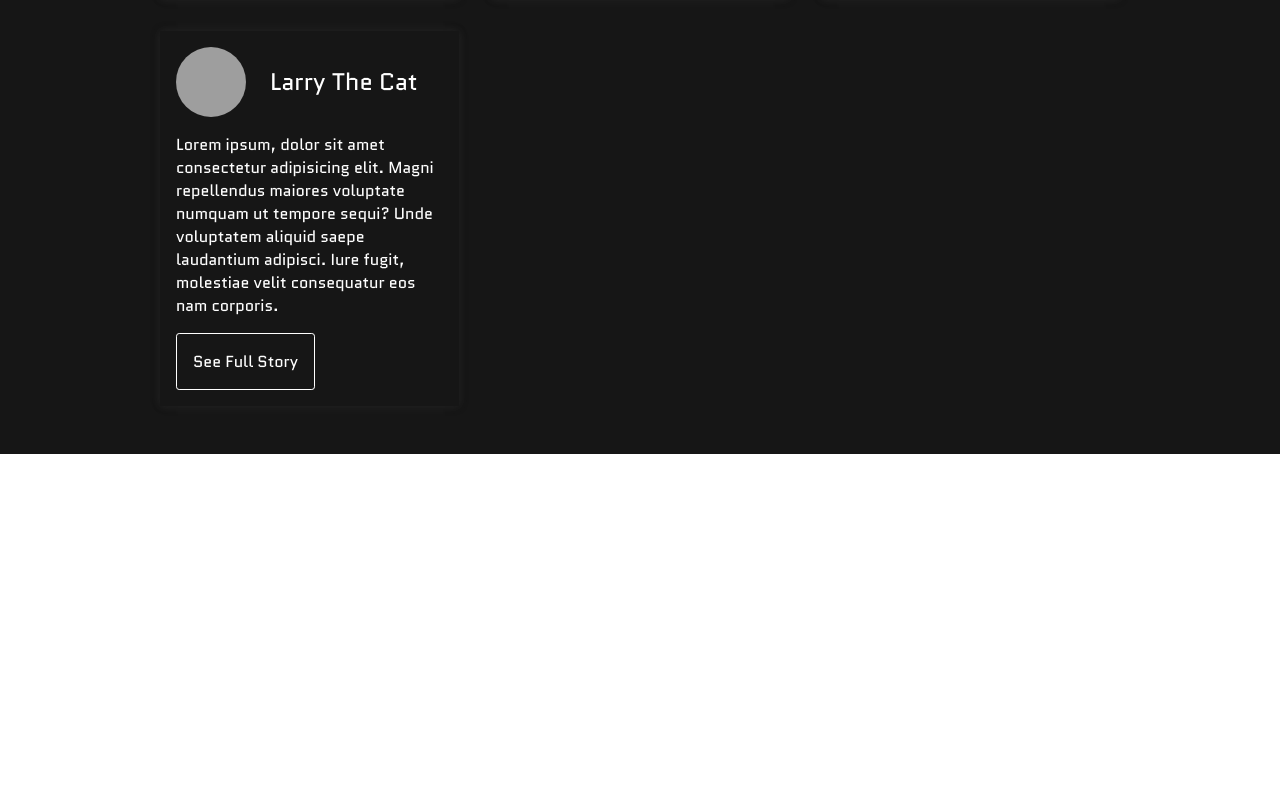
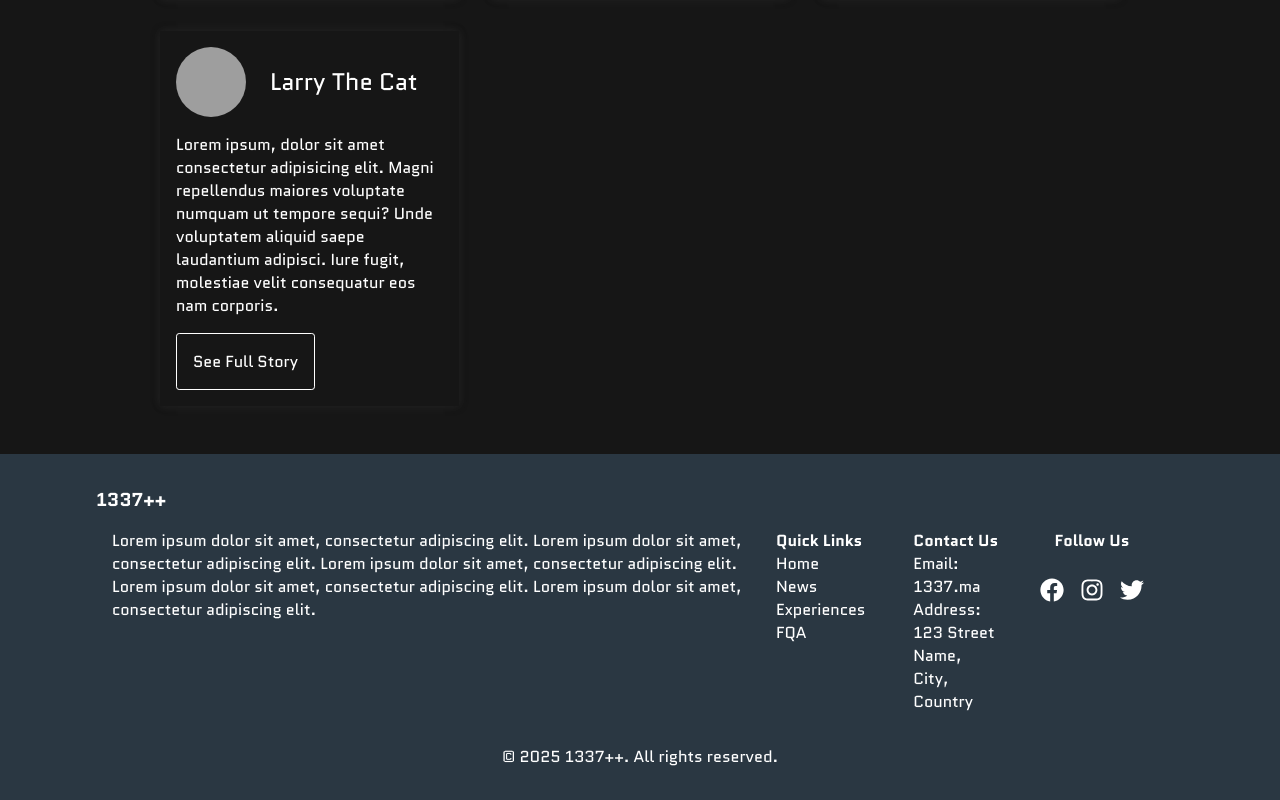
Before and after one commit to med-ouahman/1337-app, a React (Vite) app: page / in a window 1280 px wide. Shown: the part 2067-2867 px from the top of the page. Before the commit the page ends 2521 px from the top, so only its background shows below. Built offline with nearby package versions, Linux system fonts and the light colour scheme; grey boxes are pictures that could not be loaded; a web font is replaced by a local one.

Commit message:
adding footer

```diff
--- /dev/null
+++ b/src/components/footer/footer.css
@@ -0,0 +1,129 @@
+.footer-container {
+    background: #2a3742;
+    display: flex;
+    flex-wrap: wrap;
+    justify-content: center;
+}
+
+.footer-content
+{
+    width: 90%;
+    margin: auto;
+    padding: 2rem;
+    display: flex;
+    flex-direction: column;
+    align-items: center;
+}
+.footer-title
+{
+    width: 100%;
+
+}
+.footer-add
+{
+    display: flex;
+    padding: 1rem;
+}
+.Quick-Links
+{
+    padding: 0rem 2rem 2rem 2rem;
+
+}
+.Quick-Links ul li
+{
+    text-decoration: none;
+    list-style: none;
+}
+.Quick-Links ul li a
+{
+    text-decoration: none;
+    color: #ffff;
+}
+.Contact-Us
+{
+    width: 20rem;
+    padding: 0rem 1rem 1rem 1rem;
+}
+.Contact-Us ul li
+{
+    list-style: none;
+}
+.Follow-Us
+{
+    width: 12rem;
+    display: flex;
+    text-align: center;
+    flex-direction: column;
+}
+.icons
+{
+    padding: 1rem;
+    display: flex;
+    justify-content: center;
+}
+.Follow-Us a
+{
+    padding: 0.5rem;
+    color: #ffff;
+}
+.social-icon :hover
+{
+    font-size: 20px;
+    color: #868686;
+}
+.copyright
+{
+    display: flex;
+    justify-content: center;
+}
+@media screen and (max-width: 800px) {
+    .footer-container {
+        flex-direction: column;
+        align-items: center;
+        padding: 1rem;
+    }
+
+    .footer-content {
+        width: 100%;
+        padding: 1rem;
+    }
+
+    .footer-add {
+        flex-direction: column;
+        text-align: center;
+    }
+
+    .Quick-Links,
+    .Contact-Us,
+    .Follow-Us {
+        width: 100%;
+        text-align: center;
+        padding: 1rem 0;
+    }
+
+    .icons {
+        justify-content: center;
+        flex-wrap: wrap;
+    }
+}
+
+@media screen and (max-width: 500px) {
+    .footer-title {
+        font-size: 1.2rem;
+    }
+
+    .Quick-Links ul li a,
+    .Contact-Us ul li {
+        font-size: 0.9rem;
+    }
+}
+.icons a {
+    font-size: 1.5rem;
+    padding: 0.5rem;
+}
+
+@media screen and (max-width: 500px) {
+    .icons a {
+        font-size: 1.2rem;
+    }
+}
--- a/src/components/footer/footer.jsx
+++ b/src/components/footer/footer.jsx
@@ -8,34 +8,37 @@ const Footer = () => {
   return (
     <footer className="footer-container">
       <div className="footer-content">
-        <div className="footer-section">
-          <h3 className="footer-title">1337++</h3>
+          <div className="footer-title" >
+            <h3>1337++</h3>
+          </div>
+          <div>
+          <div  className="footer-add">
          <p className="footer-description">
             Lorem ipsum dolor sit amet, consectetur adipiscing elit.
+            Lorem ipsum dolor sit amet, consectetur adipiscing elit.
+            Lorem ipsum dolor sit amet, consectetur adipiscing elit.
+            Lorem ipsum dolor sit amet, consectetur adipiscing elit.
+            Lorem ipsum dolor sit amet, consectetur adipiscing elit.
           </p>
-        </div>
-
-        <div className="footer-section">
+          <div  className="Quick-Links">
             <h4 className="footer-subtitle">Quick Links</h4>
             <ul className="footer-links">
-            <li><a href="/about">Home</a></li>
-            <li><a href="/services">News</a></li>
-            <li><a href="/portfolio">Experiences</a></li>
-            <li><a href="/contact">Questions</a></li>
+              <li><a href="/home">Home</a></li>
+              <li><a href="/news">News</a></li>
+              <li><a href="/experiences">Experiences</a></li>
+              <li><a href="/questions">FQA</a></li>
             </ul>
           </div>
-
-        <div className="footer-section">
+          <div className="Contact-Us">
             <h4 className="footer-subtitle">Contact Us</h4>
             <ul className="footer-contact">
               <li>Email: 1337.ma</li>
               <li>Address: 123 Street Name, City, Country</li>
             </ul>
           </div>
-
-        <div className="footer-section">
+          <div className="Follow-Us">
               <h4 className="footer-subtitle">Follow Us</h4>
-          <div className="social-links">
+            <div className='icons'>
               <a href="#" aria-label="Facebook">
                     <FaFacebook className="social-icon" />
                   </a>
@@ -48,12 +51,14 @@ const Footer = () => {
             </div>
           </div>
           </div>
-
-      <div className="footer-bottom">
+          <div className='copyright'>
               <p className="copyright">
                   &copy; {currentYear} 1337++. All rights reserved.
                 </p>
           </div>
+         </div>
+      </div>
+
     </footer>
   );
 };
--- a/src/components/hero-section/HeroSection.module.css
+++ b/src/components/hero-section/HeroSection.module.css
@@ -50,7 +50,7 @@
 
 .type2 {
     animation: type 2s steps(20, end) forwards, blink 0.7s infinite;
-	animation-delay: 2s;
+    animation-delay: 2s;
 }
 
 .heroSection a {
--- a/src/pages/homepage/Homepage.jsx
+++ b/src/pages/homepage/Homepage.jsx
@@ -5,6 +5,7 @@ import styles from "./Homepage.module.css";
 
 import HeroSection from "../../components/hero-section/HeroSection";
 import NewsSection from "../../components/news-section/NewsSection";
+import Footer from "../../components/footer/footer";
 import ExperiencesSection from "../../components/experience-section/ExperiencesSection";
 
 function Homepage() {
@@ -14,6 +15,7 @@ function Homepage() {
 			<HeroSection />
 			<NewsSection />
 			<ExperiencesSection />
+			<Footer></Footer>
 		</main>
 	);
 }
```
Lines whose indentation alone changed are shown as unchanged.
